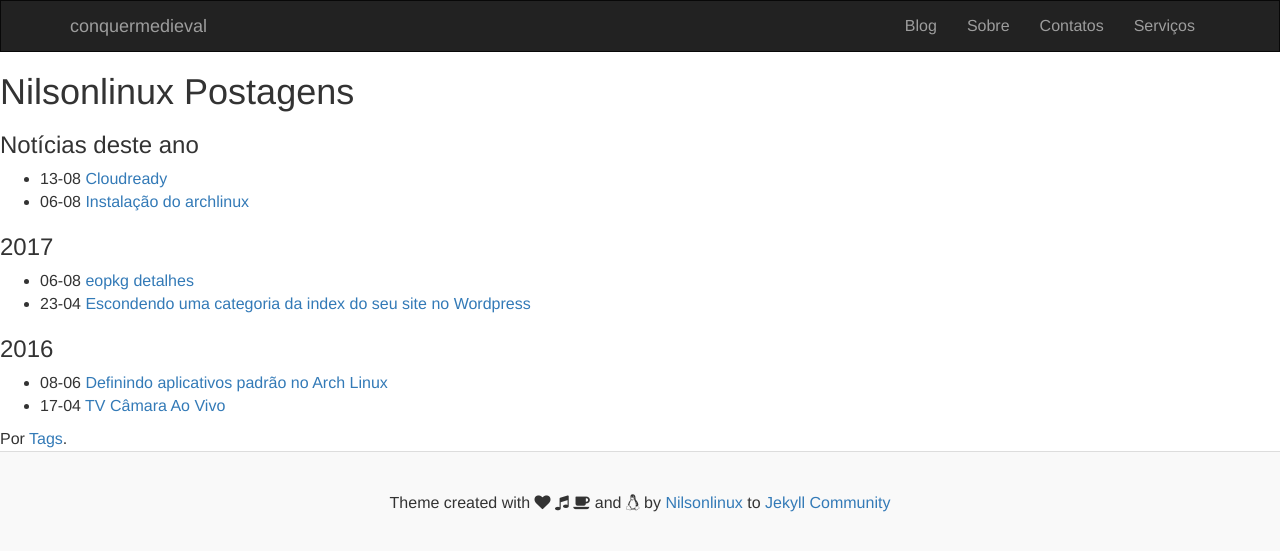
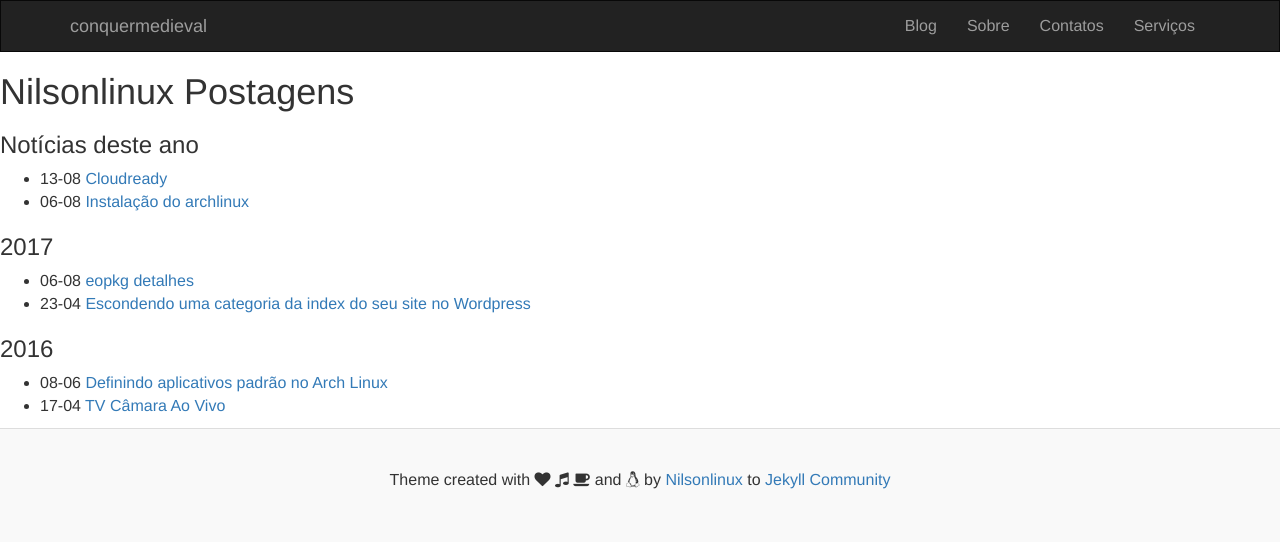
Before and after one commit to conquermedieval/conquermedieval.github.ioBLOG, a Jekyll site: the page built from blog/noticias/index.md, in a window 1280 px wide. Shown: the top 551 px of the page. Built offline with Jekyll 4.4.1, drawn with Linux system fonts in a browser that asks for light colours; our own code applies the rules of GitHub Pages for plain Markdown files.

Commit message:
Add files via upload

```diff
--- a/blog/noticias/index.md
+++ b/blog/noticias/index.md
@@ -19,6 +19,4 @@ title: Nilsonlinux Postagens
     <li><time>{{ post.date | date:"%d-%m" }}</time> <a href="{{ post.url }}">{{ post.title }}</a></li>
   {% endfor %}
   </ul>
-
-  Por <a href="{{ site.baseurl }}/tags" class="menu">Tags</a>.
 </section>
```
